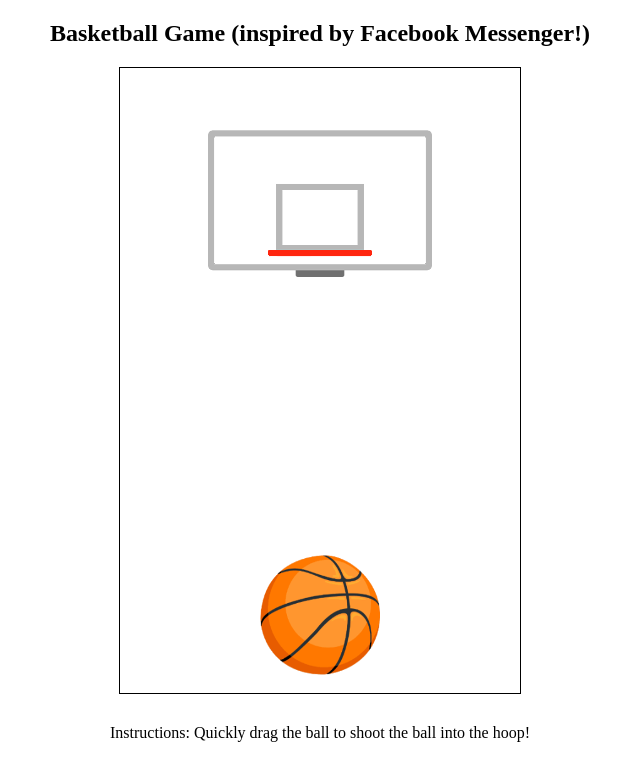
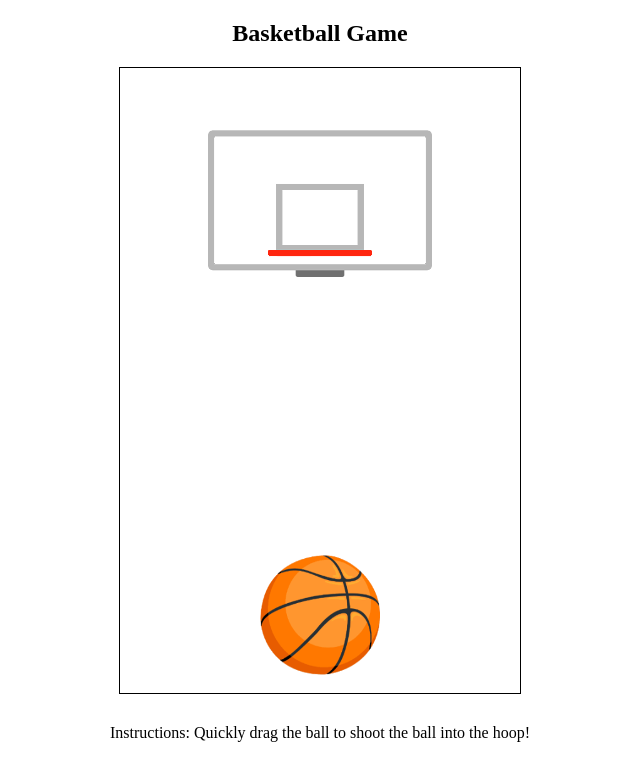
Before and after one commit to hashkader/basketball, a plain HTML site: page index.html in a window 1280 px wide. Shown: the whole page, without its empty margins (320-960 px from the left). Drawn offline with Linux system fonts and the light colour scheme; no server answers.

Commit message:
fixed some text

```diff
--- a/index.html
+++ b/index.html
@@ -4,7 +4,7 @@
 	<meta charset="UTF-8" />
     <title>Basketball Game</title>
 	<script type="text/javascript" src="js/phaser.min.js"></script>
-	<h2>Basketball Game (inspired by Facebook Messenger!)</h2>
+	<h2>Basketball Game</h2>
     <style type="text/css">
         body {
             margin: 0;
```
